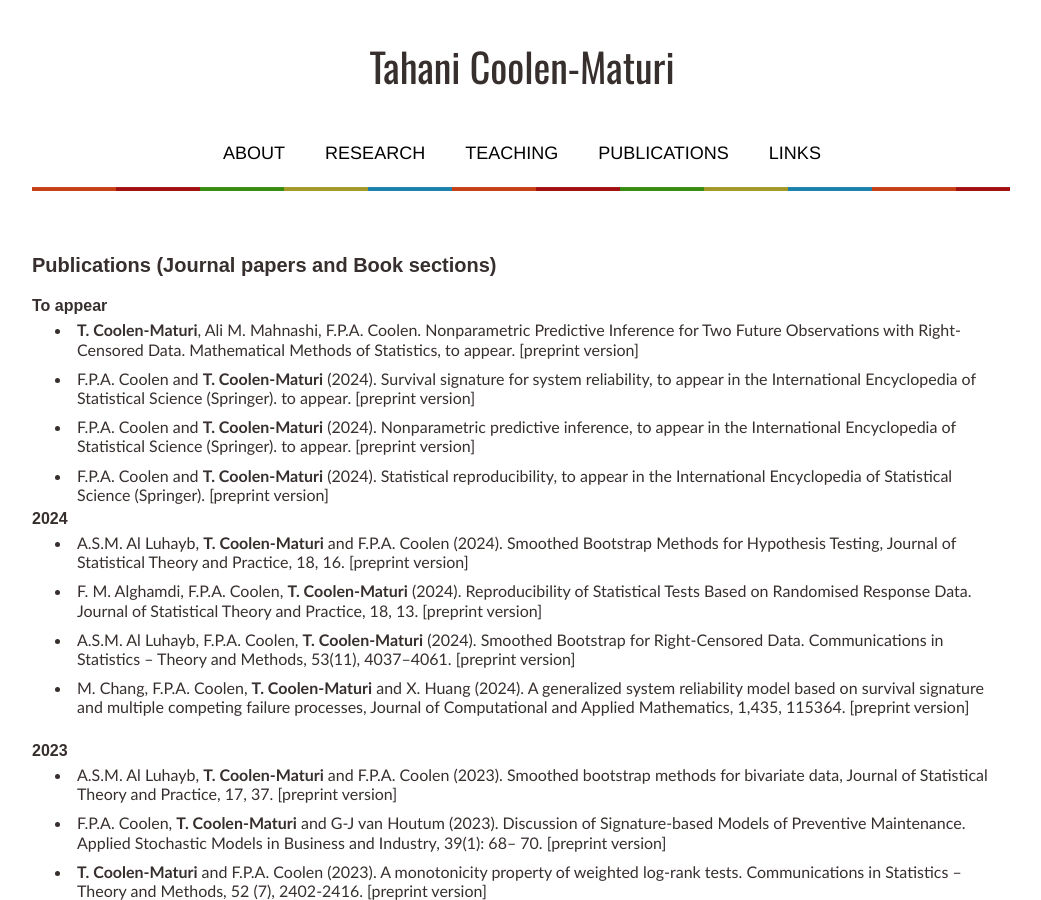
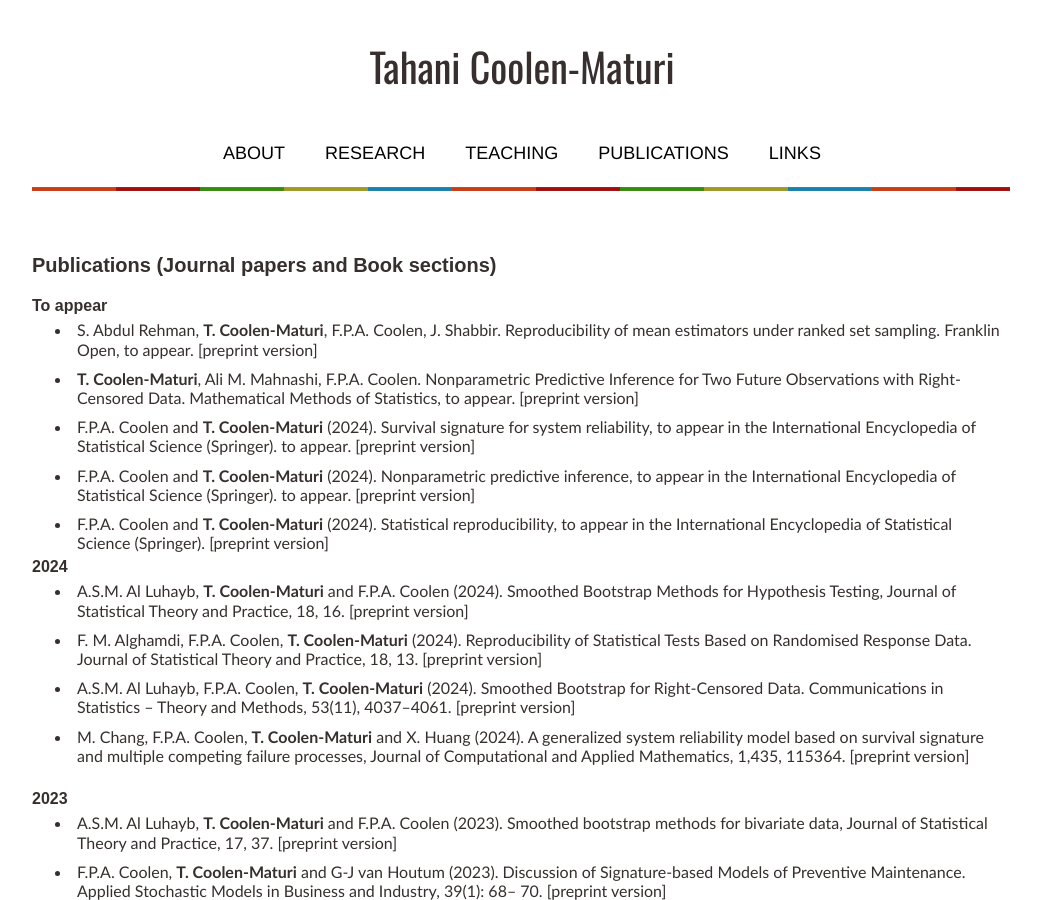
Before and after one commit to tmaturi/tahanimaturi, a Jekyll site: the page built from publications.md, in a window 1280 px wide and 900 px high. Shown: the whole window, without its empty margins (119-1160 px from the left). Built offline with Jekyll 4.4.1, drawn with Linux system fonts in a browser that asks for light colours; our own code applies the rules of GitHub Pages for plain Markdown files.

Commit message:
Update publications.md

```diff
--- a/publications.md
+++ b/publications.md
@@ -7,6 +7,8 @@
  <br>
 
 ### To appear
+
+- S. Abdul Rehman, **T. Coolen-Maturi**, F.P.A. Coolen, J. Shabbir. Reproducibility of mean estimators under ranked set sampling. Franklin Open, to appear. [[preprint version](pdfs/F_O_Revised.pdf){:target="_blank"}]
 
 - **T. Coolen-Maturi**, Ali M. Mahnashi, F.P.A. Coolen. Nonparametric Predictive Inference for Two Future Observations with Right-Censored Data. Mathematical Methods of Statistics, to appear. [[preprint version](pdfs/NPI_RC_Ali-24May-rev.pdf){:target="_blank"}]
 
```
